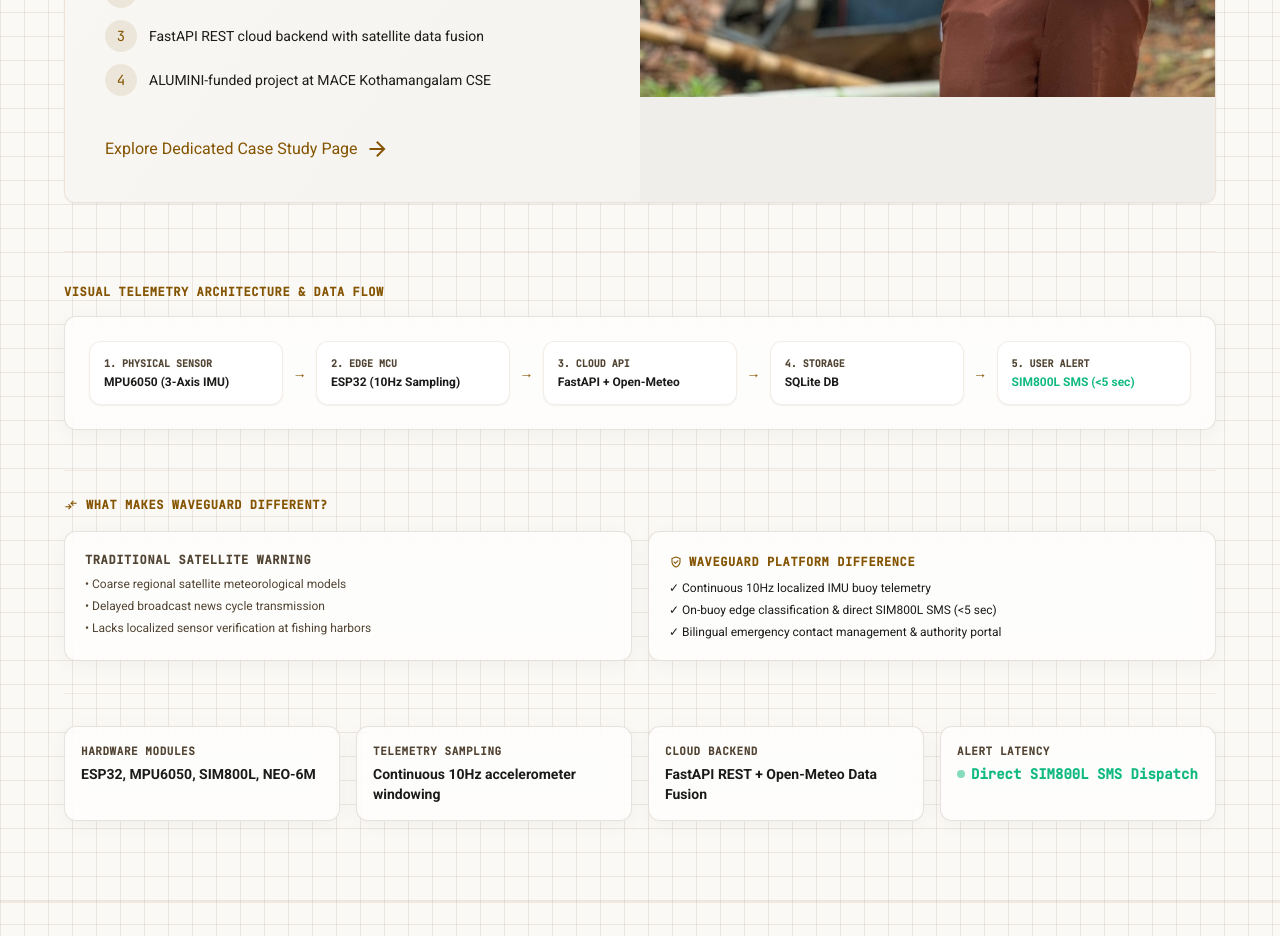
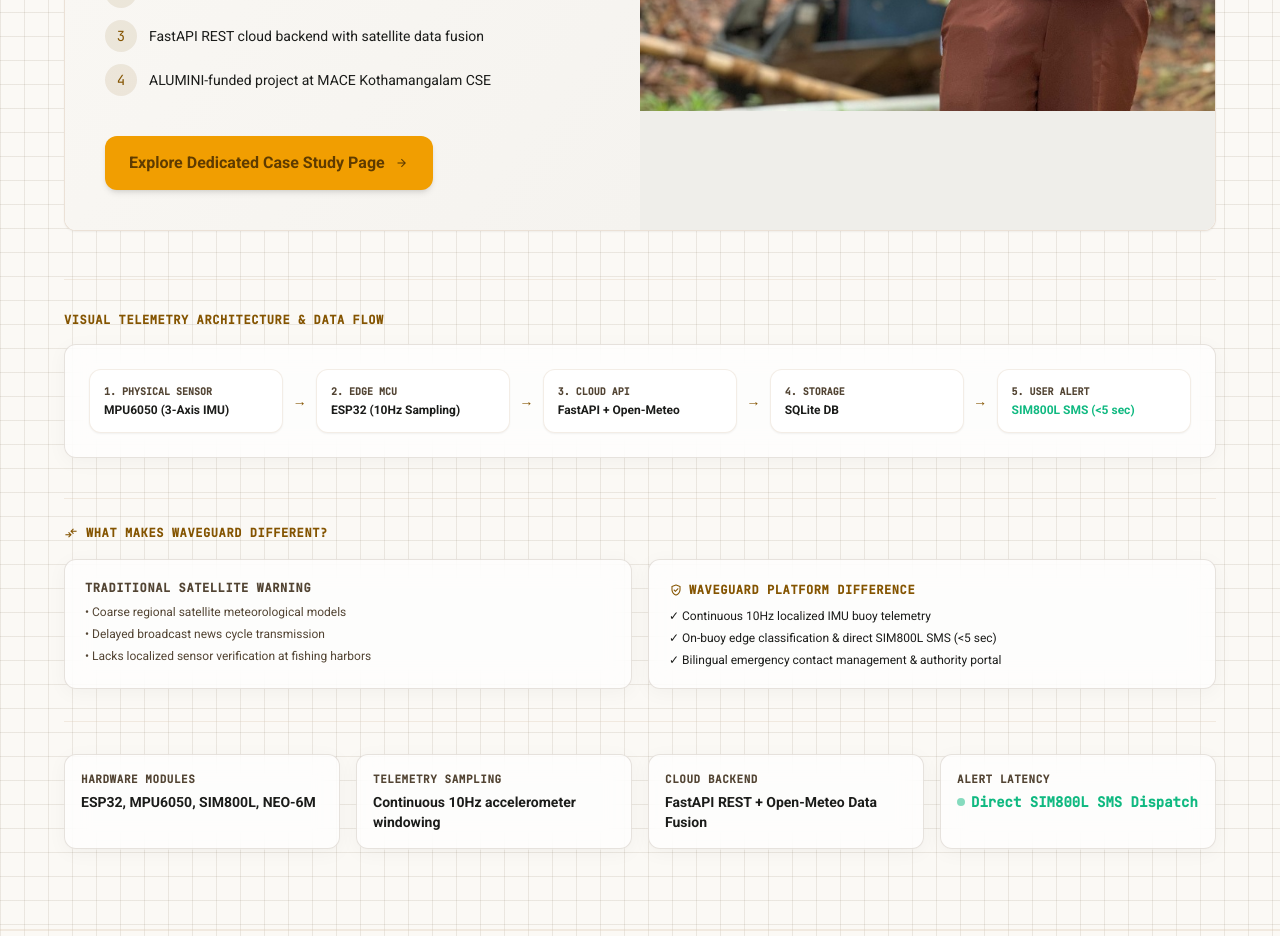
Before and after one commit to shadeed2004-gif/shadeed2004-gif.github.io, a React (Vite) app: page / in a window 1280 px wide. Shown: the part 2220-3156 px from the top of the page. Built offline with nearby package versions, Linux system fonts and the light colour scheme.

Commit message:
style: convert Explore Dedicated Case Study Page link into prominent primary CTA button

```diff
--- a/src/components/WaveGuardShowcase.jsx
+++ b/src/components/WaveGuardShowcase.jsx
@@ -62,10 +62,10 @@ export default function WaveGuardShowcase() {
               <div className="pt-4">
                 <Link
                   to="/projects/waveguard"
-                  className="text-primary font-label-md hover:text-primary-container transition-colors group inline-flex items-center gap-2"
+                  className="inline-flex items-center gap-2.5 bg-primary-container text-on-primary-container px-6 py-3.5 rounded-xl font-label-md font-bold hover:bg-primary hover:text-on-primary transition-all shadow-md hover:shadow-lg hover:-translate-y-0.5 group min-h-[44px]"
                 >
                   <span>Explore Dedicated Case Study Page</span>
-                  <span className="material-symbols-outlined group-hover:translate-x-1 transition-transform">arrow_forward</span>
+                  <span className="material-symbols-outlined text-sm group-hover:translate-x-1 transition-transform">arrow_forward</span>
                 </Link>
               </div>
             </div>
```
